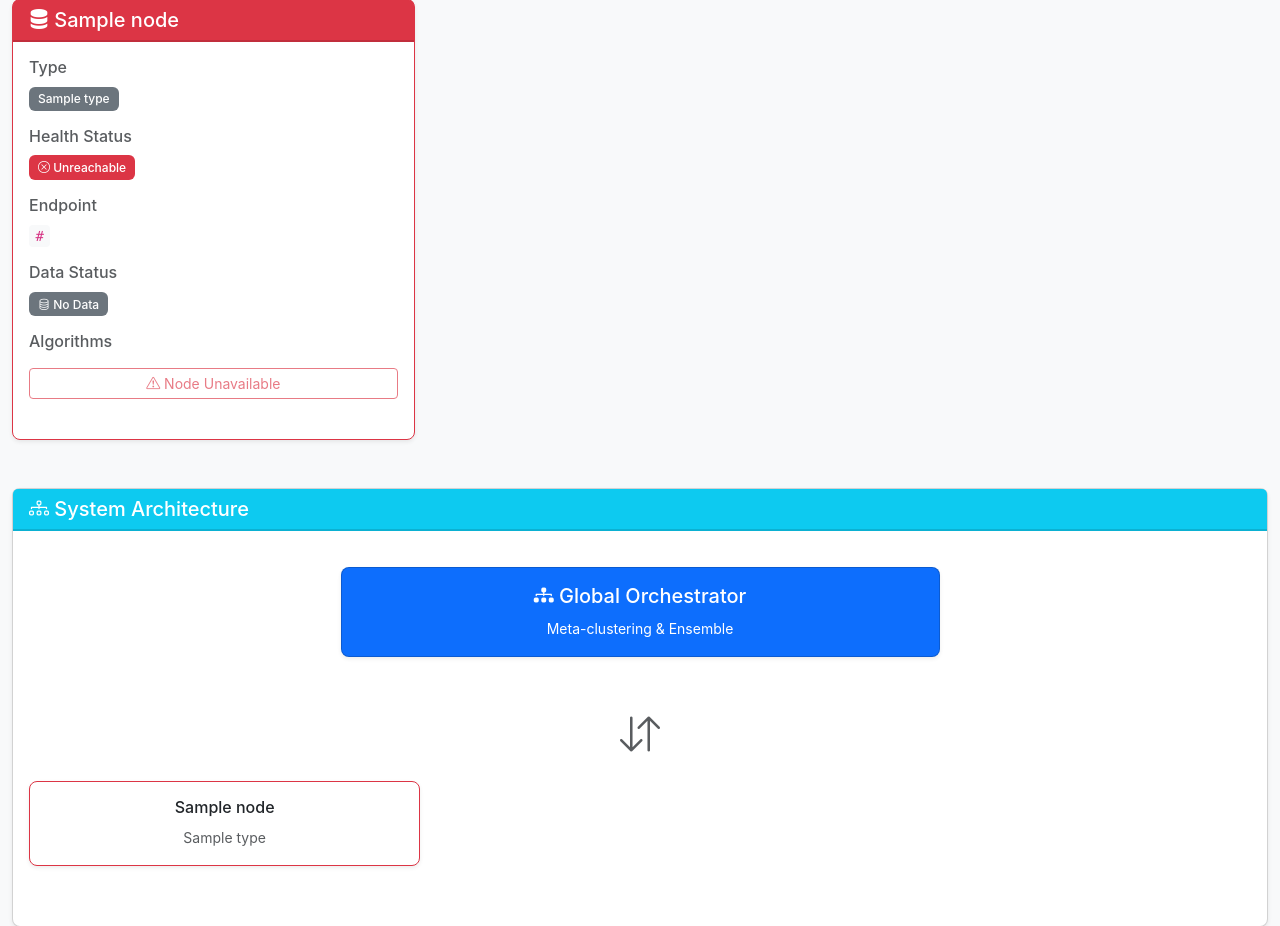
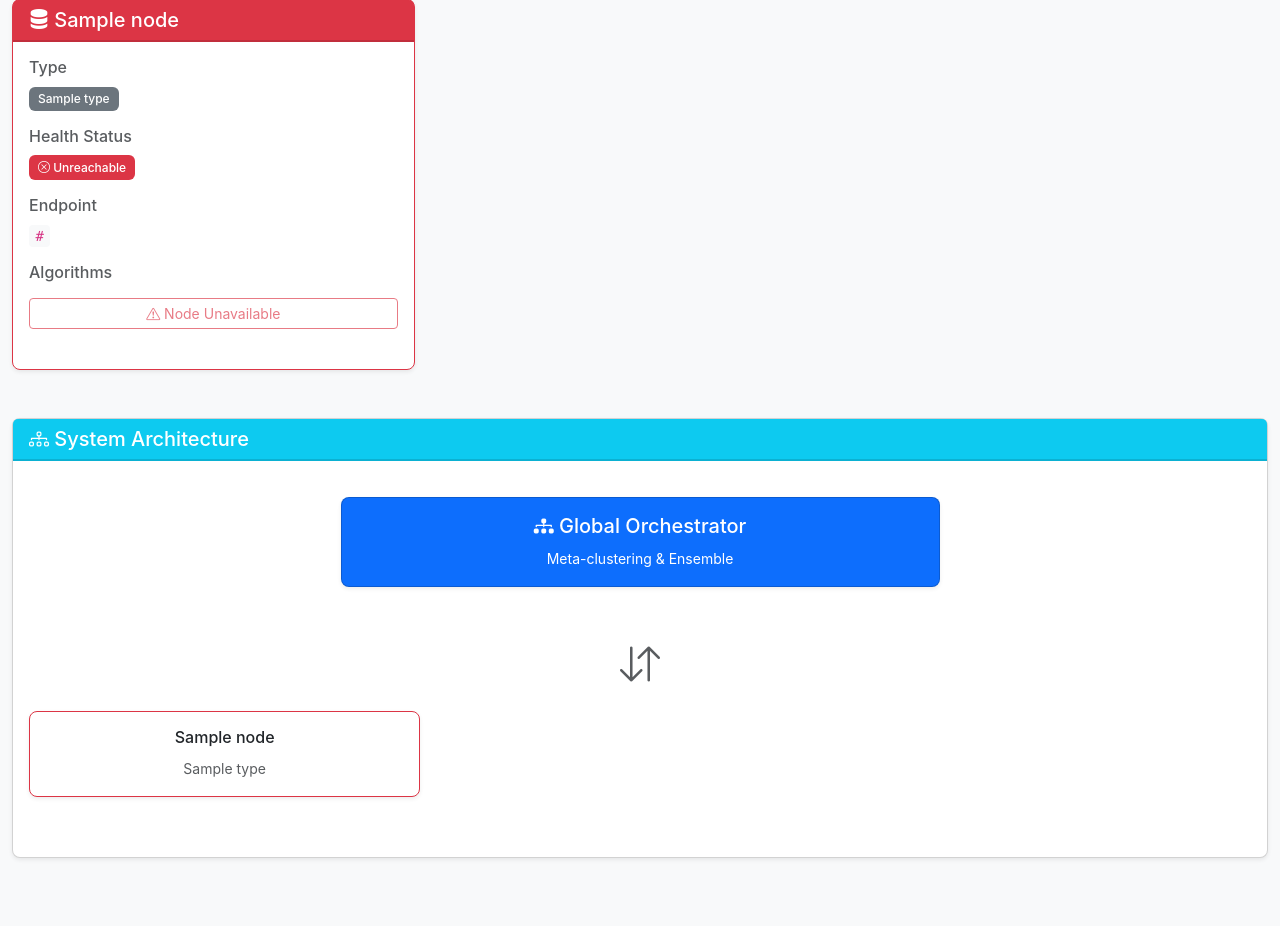
Before and after one commit to andsavvvvy/Dizerstatie, a Flask app: template ui/templates/nodes.html in a window 1280 px wide. Shown: the part 217-1143 px from the top of the page. Run offline with Flask 3, Linux system fonts and the light colour scheme; the template is opened without the code that fills it: most values are stand-ins (such as "Sample title", 1, 10 or a date in 2020); data that the repository does not hold is empty.

Commit message:
Update Read Me

```diff
--- a/ui/templates/nodes.html
+++ b/ui/templates/nodes.html
@@ -49,25 +49,6 @@
 
                     {% if node.status %}
                     <div class="mb-3">
-                        <h6 class="text-muted">Data Status</h6>
-                        {% if node.status.data_loaded %}
-                        <span class="badge bg-success"><i class="bi bi-database-check"></i> Data Loaded</span>
-                        {% else %}
-                        <span class="badge bg-secondary"><i class="bi bi-database"></i> No Data</span>
-                        {% endif %}
-                    </div>
-
-                    {% if node.status.data_shape %}
-                    <div class="mb-3">
-                        <h6 class="text-muted">Dataset</h6>
-                        <p class="mb-0">
-                            <strong>{{ node.status.data_shape[0]|number }}</strong> samples x
-                            <strong>{{ node.status.data_shape[1] }}</strong> features
-                        </p>
-                    </div>
-                    {% endif %}
-
-                    <div class="mb-3">
                         <h6 class="text-muted">Algorithms</h6>
                         {% for algo in node.status.algorithms_available %}
                         <span class="badge bg-info">{{ algo }}</span>
@@ -98,6 +79,7 @@
         </div>
         {% endfor %}
     </div>
+
     <div class="row mt-4">
         <div class="col-12">
             <div class="card">
```
Also changed, not shown: README.md.
